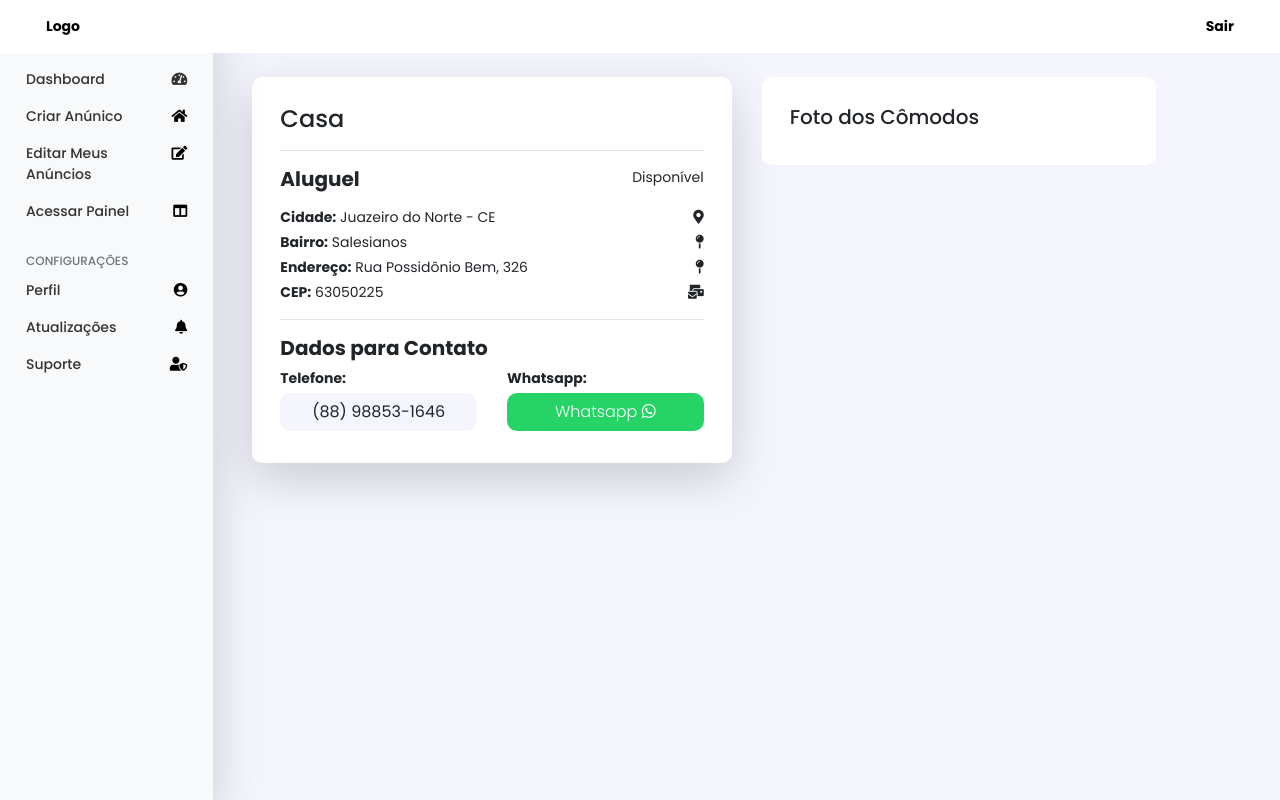
After one commit to marcosheiner/projeto-corretor, a PHP site: page /pages/area_anuncio.php in a window 1280 px wide. The commit adds this page. Run offline with PHP 8.4, Linux system fonts and the light colour scheme; the visitor is signed in with stand-in values (Sample User, id 1); tables that the repository leaves empty or names only in its code hold one stand-in row (values such as "Sample post"); some libraries are stand-ins or nearby versions.

Commit message:
imagens anuncio / area anuncio

```diff
--- a/assets/css/style.css
+++ b/assets/css/style.css
@@ -390,3 +390,29 @@ label{
     border-radius: 10px;
     padding: 1em;
 }
+
+/*area anuncio*/
+.area-cont-anuncio{
+    background-color: white;
+    border-radius: 10px;
+    padding: 2em;
+}
+
+.btn-wpp{
+    background-color: #25d366;
+    color: white;
+    border-radius: 10px;
+    font-weight: 300;
+}
+.btn-wpp:hover{
+    color: whitesmoke;
+    background-color: #1fb456;
+}
+
+.btn-telefone{
+    background-color: #f5f5fd;
+    border-radius: 10px;
+}
+.btn-telefone:hover{
+    cursor: default!important;
+}
--- /dev/null
+++ b/pages/area_anuncio.php
@@ -0,0 +1,83 @@
+<?php
+   session_start();
+   include "../config/conn.php";
+   if (isset($_SESSION['nome_usuario']) && isset($_SESSION['id'])) {   ?>
+
+
+
+<?php include_once '../includes/menudashboard.php'; ?>
+
+    <?php
+
+    //pegar todos os anuncios feitos
+    $sel_anun_database = "SELECT * FROM criar_anuncio";
+    $result_anun = $conn->query($sel_anun_database) or die($conn->error);
+
+    ?>
+<main role="main" class="mt-4 col-md-9 ml-sm-auto col-lg-10 px-md-4">
+    <div class="container-fluid" >
+
+        <?php if (mysqli_affected_rows($conn) <= 0) { ?>
+
+            <div class="alert">
+                <div class="text-center">
+                    <p class="lead">O anúncio que você acessou pode estar quebrado ou o anúncio pode ter sido removido. <a href="../pages/painel.php">Voltar para o Painel.</a></p>
+                </div>
+            </div>
+
+        <?php } else {?>
+
+            <div class="row">
+                <div class="col-xl-6 col-md-6 mb-4">
+                    <div class="area-cont-anuncio shadow-lg">
+                        <h1 class="h4">Casa</h1>
+                        <hr>
+                        <!--DADOS DO IMÓVEL-->
+                        <p class="float-right"><strong></strong> Disponível</p>
+                        <p class="h5 mb-3"><strong>Aluguel</strong></p>
+
+                        <span class="float-right"><i class="fas fa-map-marker-alt"></i></span>
+                        <p class="mb-1"><strong>Cidade:</strong> Juazeiro do Norte - CE</p>
+
+                        <span class="float-right"><i class="fas fa-map-pin"></i></span>
+                        <p class="mb-1"><strong>Bairro:</strong> Salesianos</p>
+
+                        <span class="float-right"><i class="fas fa-map-pin"></i></span>
+                        <p class="mb-1"><strong>Endereço:</strong> Rua Possidônio Bem, 326</p>
+
+                        <span class="float-right"><i class="fas fa-mail-bulk"></i></span>
+                        <p class="mb-3"><strong>CEP:</strong> 63050225</p>
+
+                        <!--CONTATO DO ANUNCIANTE-->
+                        <hr>
+                        <h1 class="h5"><strong>Dados para Contato</strong></h1>
+
+                        <div class="row">
+                            <div class="col">
+                                <p class="mb-1"><strong>Telefone:</strong></p>
+                                <p class="mb-1 btn w-100 btn-telefone">(88) 98853-1646</p>
+                            </div>
+                            <div class="col">
+                             <p class="mb-1"><strong>Whatsapp:</strong></p>
+                             <a href="" class="w-100 btn btn-wpp">Whatsapp <i class="fab fa-whatsapp"></i></a>
+                            </div>
+                        </div>
+                    </div>
+                </div>
+                <div class="col-xl-5 col-md-6 mb-4">
+                    <div class="area-cont-anuncio">
+                        <h1 class="h5">Foto dos Cômodos</h1>
+                    </div>
+                </div>
+            </div>
+
+        <?php } ?>
+
+   </div>
+</main>
+
+<?php include_once '../includes/footer.php'; ?>
+
+<?php }else{
+	header("Location: ../pages/area_login.php");
+} ?>
--- a/pages/criar_anuncio.php
+++ b/pages/criar_anuncio.php
@@ -101,8 +101,8 @@
 
                     <div class="row">
                         <div class="col-sm">
-                            <label>Foto da Fachada:</label>
-                            <input type="file" name="ftfachada" class="form-control-file" multiple required>
+                            <label>Foto dos Cômodos:</label>
+                            <input type="file" name="ftcomodos[]" class="form-control-file" multiple required>
                         </div>
                         <!--<div class="col-sm">
                             <label>Foto dos Cômodos:</label>
@@ -141,7 +141,7 @@
 
                     <div class="row">
                         <div class="col-xl-3 col-md-6">
-                            <button type="submit" name="salvar_anuncio" class="w-100 btn btn-anunciar btn-lg">Anunciar</button>
+                            <button type="submit" name="cadastrar_anuncio" class="w-100 btn btn-anunciar btn-lg">Anunciar</button>
                         </div>
                     </div>
 
--- a/pages/painel.php
+++ b/pages/painel.php
@@ -33,7 +33,7 @@
                 <?php while($dados_anun = $result_anun->fetch_array()){ ?>
                     <div class="col-xl-4 col-md-6 mb-4">
                         <div class="area-card-painel">
-                            <div class="card card-anun shadow" style="width: 20rem;">
+                            <div class="card card-anun shadow" style="width: 18rem;">
                                 <img src="https://i.pinimg.com/564x/70/75/ec/7075ece597ec66bb315b3ab8bea0ed80.jpg" class="card-img-top" alt="...">
                                 <div class="card-body">
                                     <span class="badge float-right"><?php echo $dados_anun["visibilidade"]; ?></span>
```
Also changed, not shown: routes/upload_anuncio.php (+21 -2 lines).
